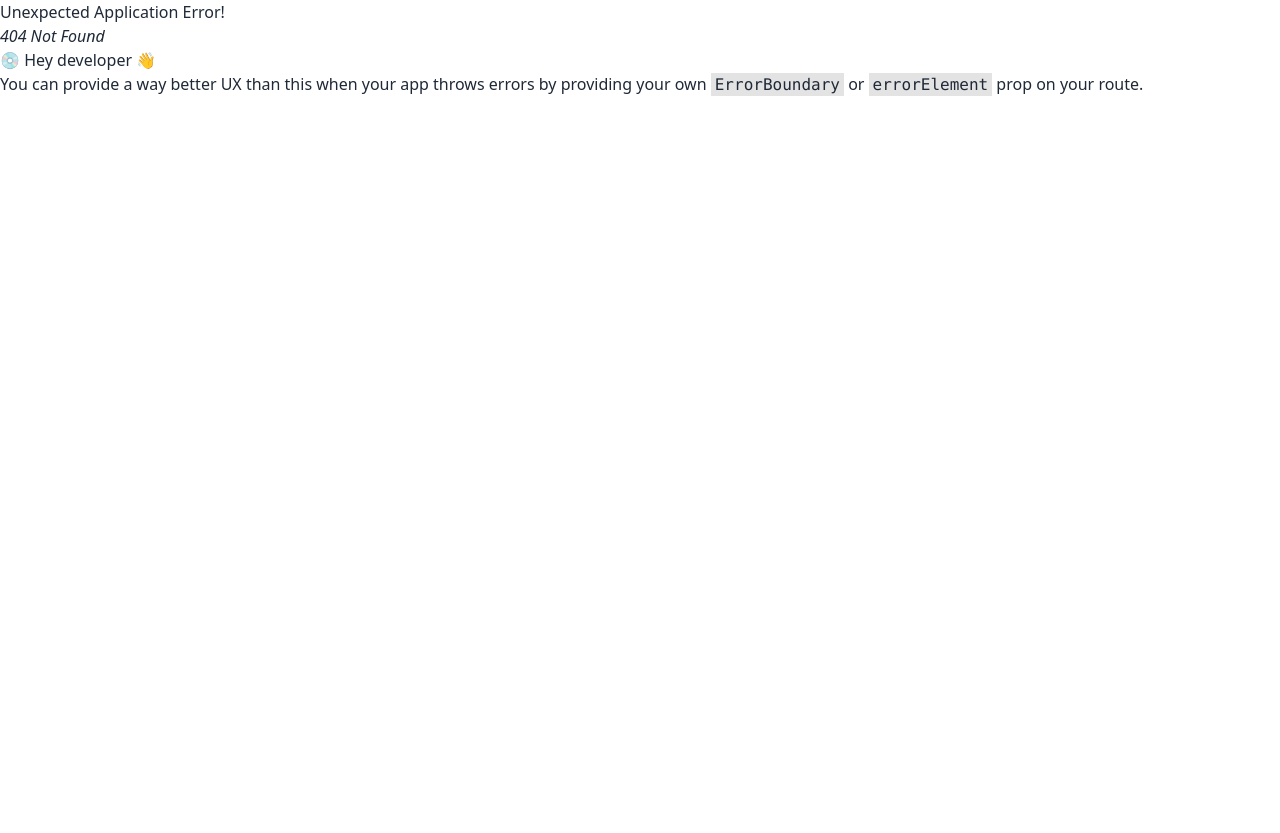
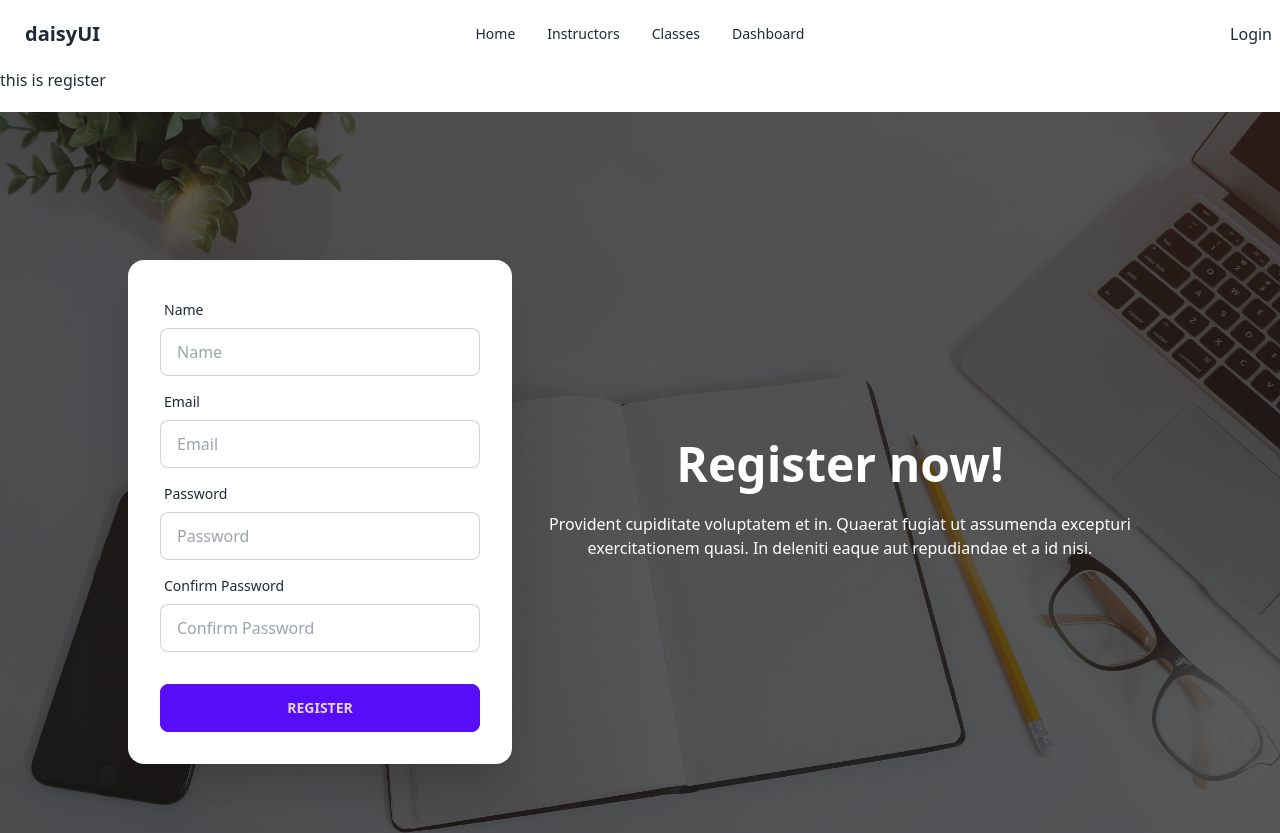
Before and after one commit to robiul1hossen/tempo-tunes-client, a React (Vite) app: page /register in a window 1280 px wide. Before the commit this address had no page. Shown: the top 833 px of the page. Before the commit the page ends 800 px from the top, so only its background shows below. Built offline with nearby package versions, Linux system fonts and the light colour scheme.

Commit message:
register page is implemented

```diff
--- a/package.json
+++ b/package.json
@@ -15,6 +15,7 @@
     "match-sorter": "^6.3.1",
     "react": "^18.2.0",
     "react-dom": "^18.2.0",
+    "react-hook-form": "^7.44.3",
     "react-router-dom": "^6.12.0",
     "sort-by": "^1.2.0",
     "swiper": "^9.3.2"
--- /dev/null
+++ b/src/pages/Login/Login.jsx
@@ -0,0 +1,12 @@
+import { Link } from "react-router-dom";
+
+const Login = () => {
+  return (
+    <div>
+      <h2>this is login</h2>
+      do not have an account? Please <Link to="/register">Register</Link>
+    </div>
+  );
+};
+
+export default Login;
--- /dev/null
+++ b/src/pages/Register/Register.jsx
@@ -0,0 +1,122 @@
+import { useForm } from "react-hook-form";
+import "./register.css";
+import { useState } from "react";
+
+const Register = () => {
+  const [password, setPassword] = useState("");
+  //   const [disable, setDisable] = useState(true);
+  const {
+    register,
+    handleSubmit,
+    formState: { errors },
+  } = useForm();
+  const onSubmit = (data) => {
+    const photo = data.photoURL;
+    const name = data.name;
+    const email = data.email;
+    const password = data.password;
+    const confirm_password = data.confirm_password;
+    console.log(photo, name, email, password, confirm_password);
+    if (password !== confirm_password) {
+      setPassword("Password does not match");
+    }
+    if (password === confirm_password) {
+      setPassword("");
+    }
+  };
+
+  return (
+    <div>
+      <h2>this is register</h2>
+      <div className="hero min-h-screen main-register my-5">
+        <div className="hero-content flex-col lg:flex-row-reverse">
+          <div className="text-center lg:text-center text-white md:w-1/2">
+            <h1 className="text-5xl font-bold">Register now!</h1>
+            <p className="py-6">
+              Provident cupiditate voluptatem et in. Quaerat fugiat ut assumenda excepturi exercitationem
+              quasi. In deleniti eaque aut repudiandae et a id nisi.
+            </p>
+          </div>
+          <div className="card flex-shrink-0  max-w-sm shadow-2xl bg-base-100 md:w-1/2">
+            <form onSubmit={handleSubmit(onSubmit)} className="card-body">
+              <div className="form-control">
+                <label className="label">
+                  <span className="label-text">Name</span>
+                </label>
+                <input
+                  type="text"
+                  {...register("name", { required: true })}
+                  placeholder="Name"
+                  name="name"
+                  className="input input-bordered"
+                />
+                {errors.name && <span className="text-red-600">Name is required</span>}
+              </div>
+              <div className="form-control">
+                <label className="label">
+                  <span className="label-text">Email</span>
+                </label>
+                <input
+                  type="email"
+                  {...register("email", { required: true })}
+                  placeholder="Email"
+                  name="email"
+                  className="input input-bordered"
+                />
+                {errors.email && <span className="text-red-600">Email is required</span>}
+              </div>
+              <div className="form-control">
+                <label className="label">
+                  <span className="label-text">Password</span>
+                </label>
+                <input
+                  type="password"
+                  {...register("password", {
+                    required: true,
+                    minLength: 6,
+                    maxLength: 12,
+                    pattern: /(?=.*[A-Z])(?=.*[!@#$&*])(?=.*[0-9])(?=.*[a-z])/,
+                  })}
+                  name="password"
+                  placeholder="Password"
+                  className="input input-bordered"
+                />
+
+                {errors.password?.type === "minLength" && (
+                  <p className="text-red-600">Password must be 6 characters</p>
+                )}
+                {errors.password?.type === "maxLength" && (
+                  <p className="text-red-600">Password must be less than 20 characters</p>
+                )}
+                {errors.password?.type === "pattern" && (
+                  <p className="text-red-600">
+                    Password must have one Uppercase one lower case, one number and one special character.
+                  </p>
+                )}
+              </div>
+              <div className="form-control">
+                <label className="label">
+                  <span className="label-text">Confirm Password</span>
+                </label>
+                <input
+                  type="password"
+                  {...register("confirm_password", { required: true })}
+                  name="confirm_password"
+                  placeholder="Confirm Password"
+                  className="input input-bordered"
+                />
+
+                <p>{password}</p>
+              </div>
+              <div className="form-control mt-6">
+                <input className="btn btn-primary" type="submit" value="Register" />
+              </div>
+            </form>
+          </div>
+        </div>
+      </div>
+    </div>
+  );
+};
+
+export default Register;
--- /dev/null
+++ b/src/pages/Register/register.css
@@ -0,0 +1,14 @@
+.main-register {
+  background-image: url(../../assets/login/login.jpg);
+  position: relative;
+}
+.main-register::before {
+  content: "";
+  height: 100%;
+  width: 100%;
+  background-color: rgba(21, 21, 21, 0.7);
+  /* z-index: -1; */
+  position: absolute;
+  top: 0;
+  left: 0;
+}
--- a/src/shared/Navbar/Navbar.jsx
+++ b/src/shared/Navbar/Navbar.jsx
@@ -53,7 +53,7 @@ const Navbar = () => {
         </div>
         <div className="navbar-end">
           <div>
-            <Link>Login</Link>
+            <Link to="/login">Login</Link>
           </div>
         </div>
       </div>
```
Also changed, not shown: src/Routes/Routes.jsx (+10 -0 lines), src/assets/login/login.jpg (added), 1 other file (tests, documents, lock files or other folders).
